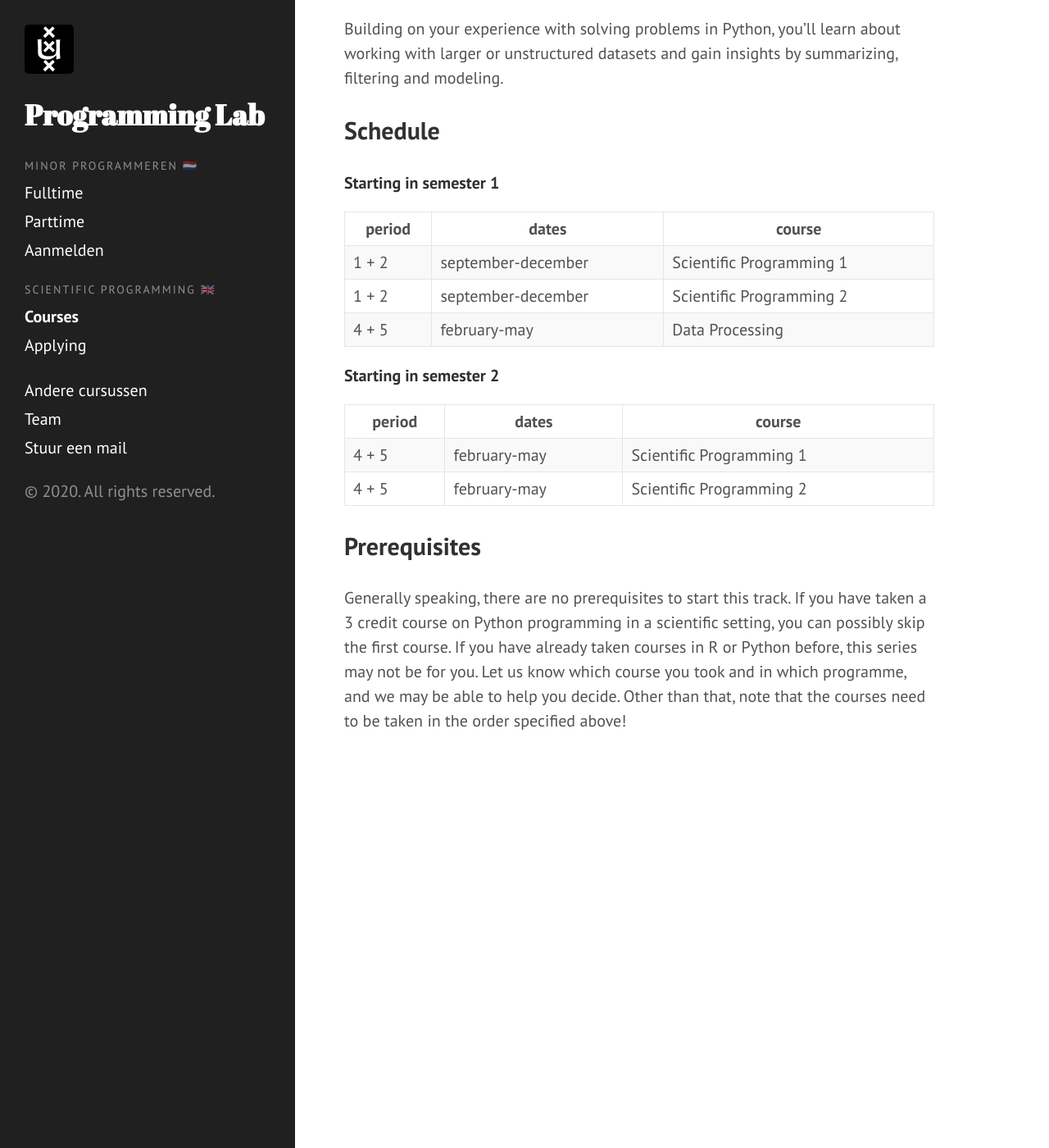
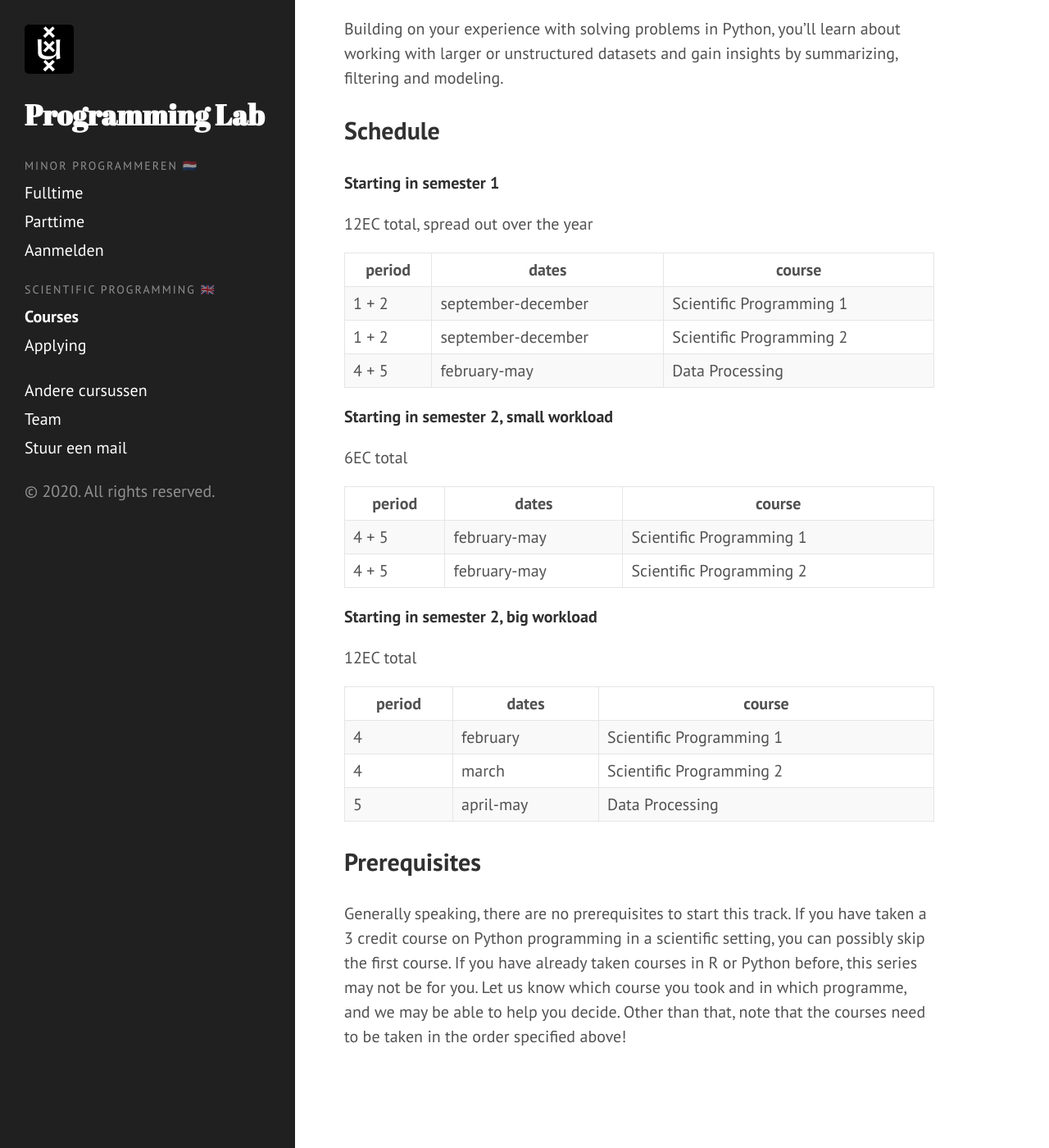
Before and after one commit to tdoolan/info, a Jekyll site: the page built from scientific/index.md, in a window 1280 px wide and 1400 px high, scrolled down 825 px. Shown: the whole window at 82% size. Built offline with Jekyll 4.4.1, drawn with Linux system fonts in a browser that asks for light colours.

Commit message:
new schedule for scientific

```diff
--- a/scientific/index.md
+++ b/scientific/index.md
@@ -32,19 +32,33 @@ Building on your experience with solving problems in Python, you'll learn about
 
 **Starting in semester 1**
 
+12EC total, spread out over the year
+
 | period | dates              | course                   |
 | ------ | ------------------ | ------------------------ |
 | 1 + 2  | september-december | Scientific Programming 1 |
 | 1 + 2  | september-december | Scientific Programming 2 |
 | 4 + 5  | february-may       | Data Processing          |
 
-**Starting in semester 2**
+**Starting in semester 2, small workload**
+
+6EC total
 
 | period | dates             | course                       |
 | ------ | ----------------- | ---------------------------- |
 | 4 + 5  | february-may      | Scientific Programming 1     |
 | 4 + 5  | february-may      | Scientific Programming 2     |
 
+**Starting in semester 2, big workload**
+
+12EC total
+
+| period | dates     | course                   |
+| ------ | --------- | ------------------------ |
+| 4      | february  | Scientific Programming 1 |
+| 4      | march     | Scientific Programming 2 |
+| 5      | april-may | Data Processing          |
+
 
 ## Prerequisites
 
```
